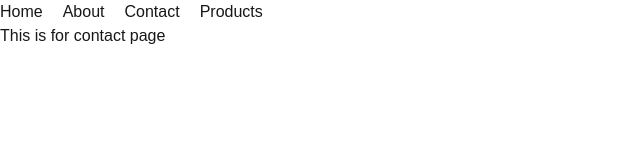
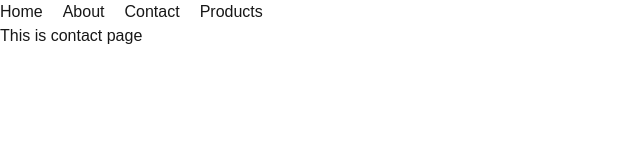
Before and after one commit to sarva1210/Next-js, a Next.js app: page /mainlayout/contact in a window 1280 px wide. Shown: the top 160 px of the page, without its empty margins (0-640 px from the left). Built offline with nearby package versions, Linux system fonts and the light colour scheme.

Commit message:
contact page

```diff
--- a/src/app/mainlayout/contact/page.js
+++ b/src/app/mainlayout/contact/page.js
@@ -3,7 +3,7 @@ import React from "react";
 const page = () => {
   return (
     <div>
-      <h1>This is for contact page</h1>
+      <h1>This is contact page</h1>
     </div>
   );
 };
```
